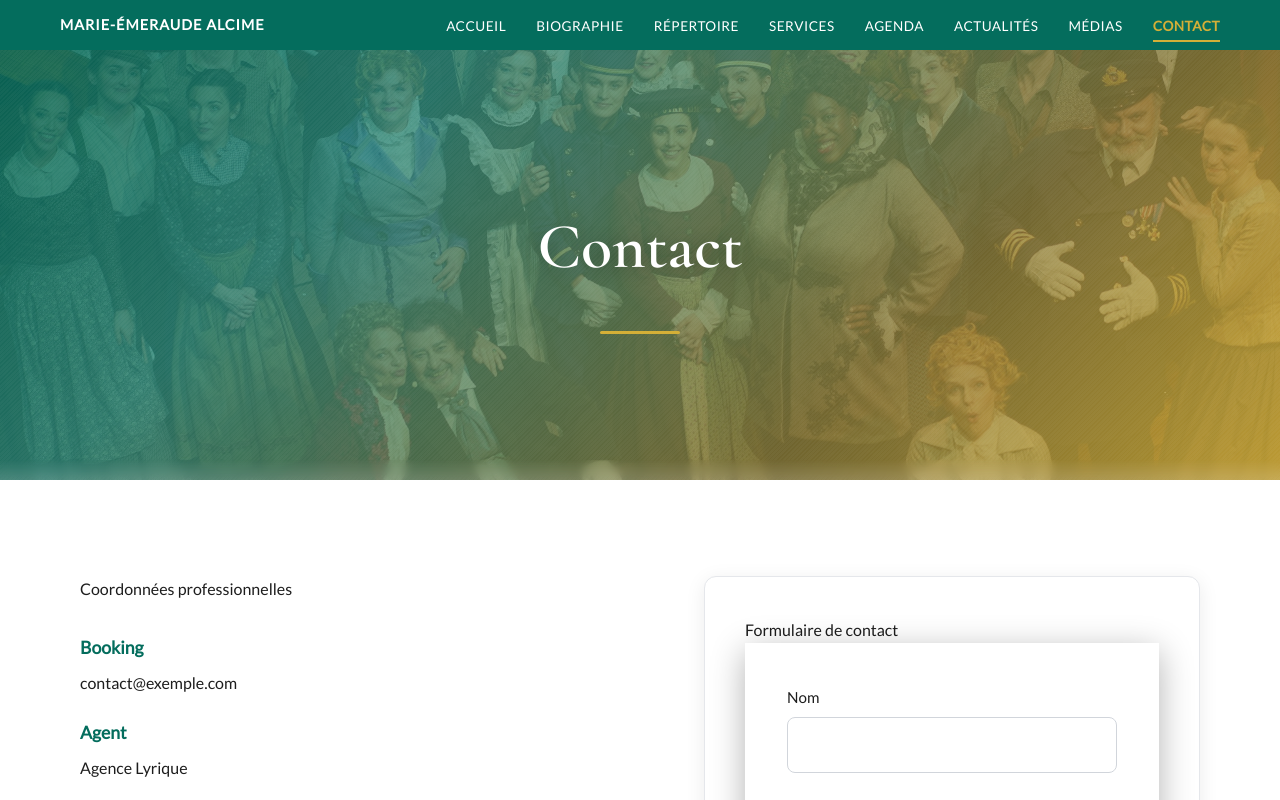
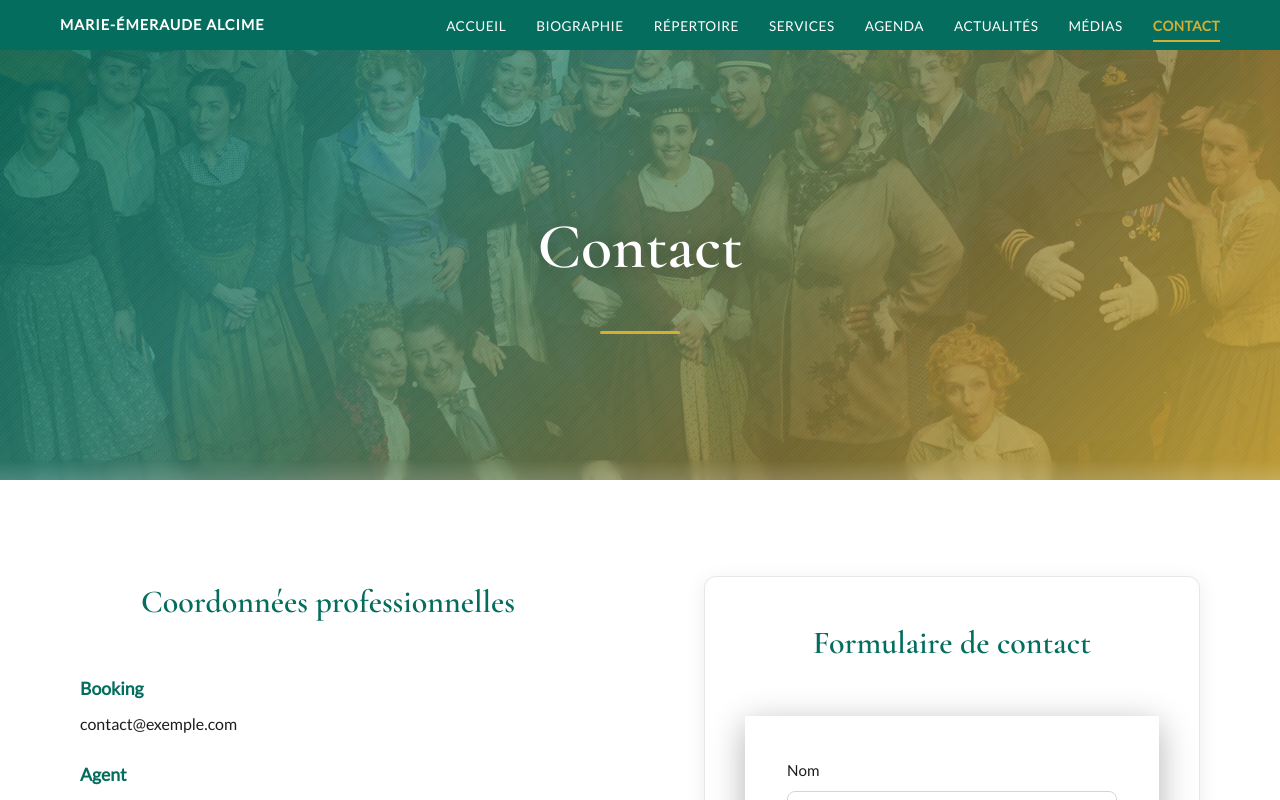
Before and after one commit to matta971/marie-site, a React (Vite) app: page /contact in a window 1280 px wide. Shown: the top 800 px of the page. Built offline with nearby package versions, Linux system fonts and the light colour scheme.

Commit message:
adapt page contact

```diff
--- a/src/index.css
+++ b/src/index.css
@@ -2227,6 +2227,15 @@ body {
   background: var(--color-white);
 }
 
+.contact-section-title {
+  font-family: var(--font-title);
+  font-size: 2rem;
+  font-weight: 600;
+  color: var(--color-emerald-deep);
+  text-align: center;
+  margin-bottom: 3rem;
+}
+
 .contact-grid {
   display: grid;
   grid-template-columns: 1fr 1fr;
--- a/src/pages/Contact.tsx
+++ b/src/pages/Contact.tsx
@@ -143,7 +143,7 @@ export default function Contact(): React.JSX.Element {
             <div className="contact-info">
               {/* Coordonnées professionnelles */}
               <div className="info-block">
-                <h2 className="title-section">Coordonnées professionnelles</h2>
+                <h2 className="contact-section-title">Coordonnées professionnelles</h2>
 
                 <div className="contact-details">
                   <div className="contact-item">
@@ -208,7 +208,7 @@ export default function Contact(): React.JSX.Element {
             {/* Colonne de droite - Formulaire */}
             <div className="contact-form-section">
               <div className="form-container">
-                <h2 className="title-section">Formulaire de contact</h2>
+                <h2 className="contact-section-title">Formulaire de contact</h2>
                 <ContactForm />
               </div>
             </div>
```
